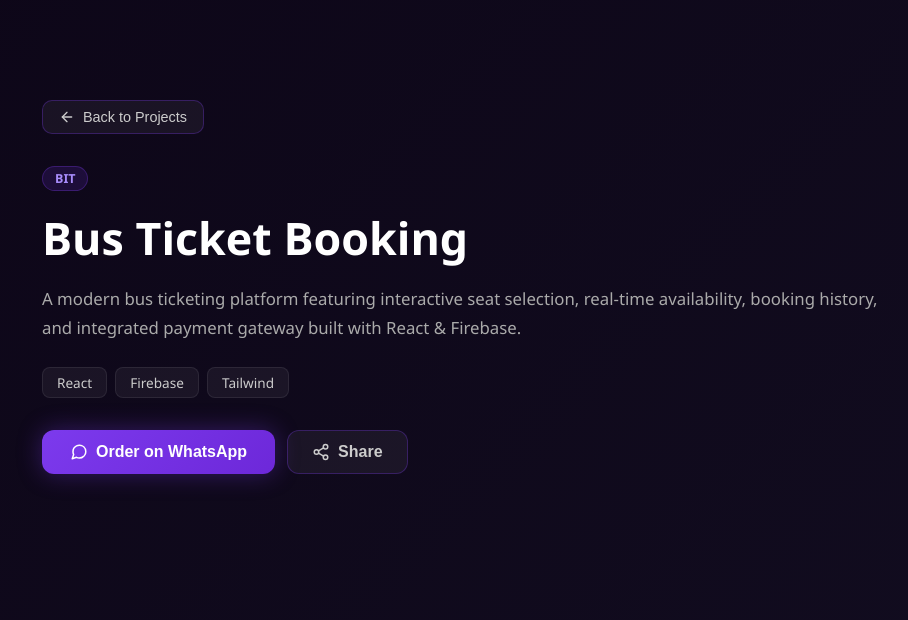
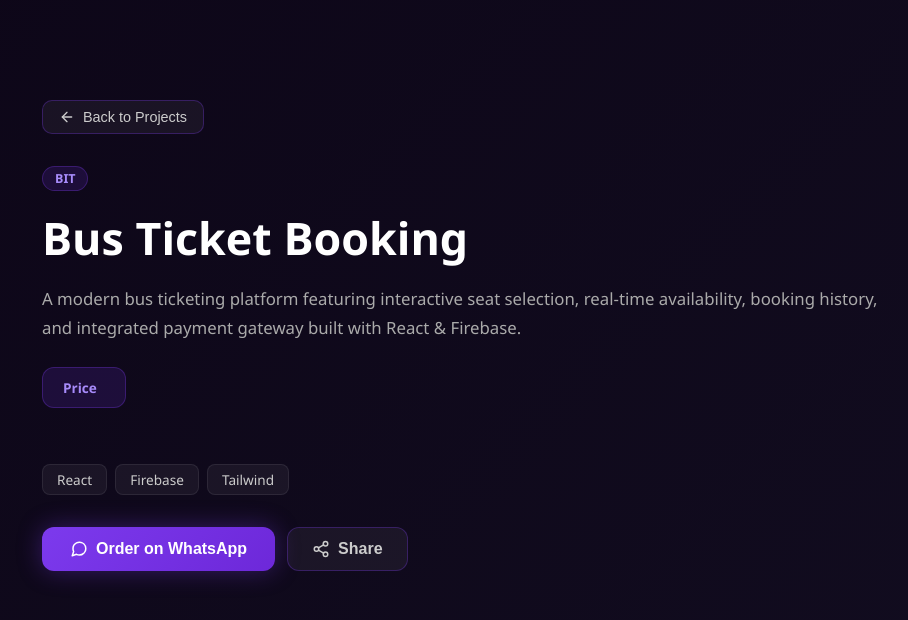
Before and after one commit to rijan0717/projectpassout-next, a Next.js app: page /projects/bus-ticket-booking in a window 1280 px wide. Shown: the top 620 px of the page, without its empty margins (172-1080 px from the left). Built offline with nearby package versions, Linux system fonts and the light colour scheme.

Commit message:
added price section on project

```diff
--- a/src/app/projects/[id]/page.js
+++ b/src/app/projects/[id]/page.js
@@ -54,6 +54,26 @@ export default function ProjectDetail() {
         <h1 style={{ fontSize: "clamp(1.8rem, 4vw, 2.8rem)", fontWeight: 900, marginBottom: "16px" }}>{project.title}</h1>
         <p style={{ color: "#aaa", fontSize: "1.05rem", lineHeight: 1.75, marginBottom: "24px" }}>{project.longDescription}</p>
 
+        {/* PRICE */}
+          <div style={{
+           display: "inline-flex",
+           alignItems: "center",
+          gap: "8px",
+          background: "rgba(124,58,237,0.15)",
+           border: "1px solid rgba(124,58,237,0.3)",
+           borderRadius: "12px",
+         padding: "10px 20px",
+         marginBottom: "24px",
+}       }>
+       <span style={{ color: "#a78bfa", fontSize: "0.85rem", fontWeight: 600 }}>Price</span>
+        <span style={{ color: "#fff", fontSize: "1.4rem", fontWeight: 900 }}>
+        {Array.isArray(project.price) ? project.price[0] : project.price}
+         </span>
+       </div>
+
+{/* TAGS */}
+<div style={{ display: "flex", gap: "8px", flexWrap: "wrap", marginBottom: "32px" }}></div>
+
         {/* TAGS */}
         <div style={{ display: "flex", gap: "8px", flexWrap: "wrap", marginBottom: "32px" }}>
           {project.tags.map((tag) => (
--- a/src/data/projects.js
+++ b/src/data/projects.js
@@ -6,6 +6,7 @@ const projects = [
     longDescription: "A complete medicine delivery platform with user authentication, product management, order tracking, and an admin panel for managing inventory and deliveries.",
     tags: ["PHP", "MySQL", "HTML", "CSS"],
     category: ["BCA", "BIM"],
+    price:["Rs.2000"],
     screenshots: [],
   },
   {
```
